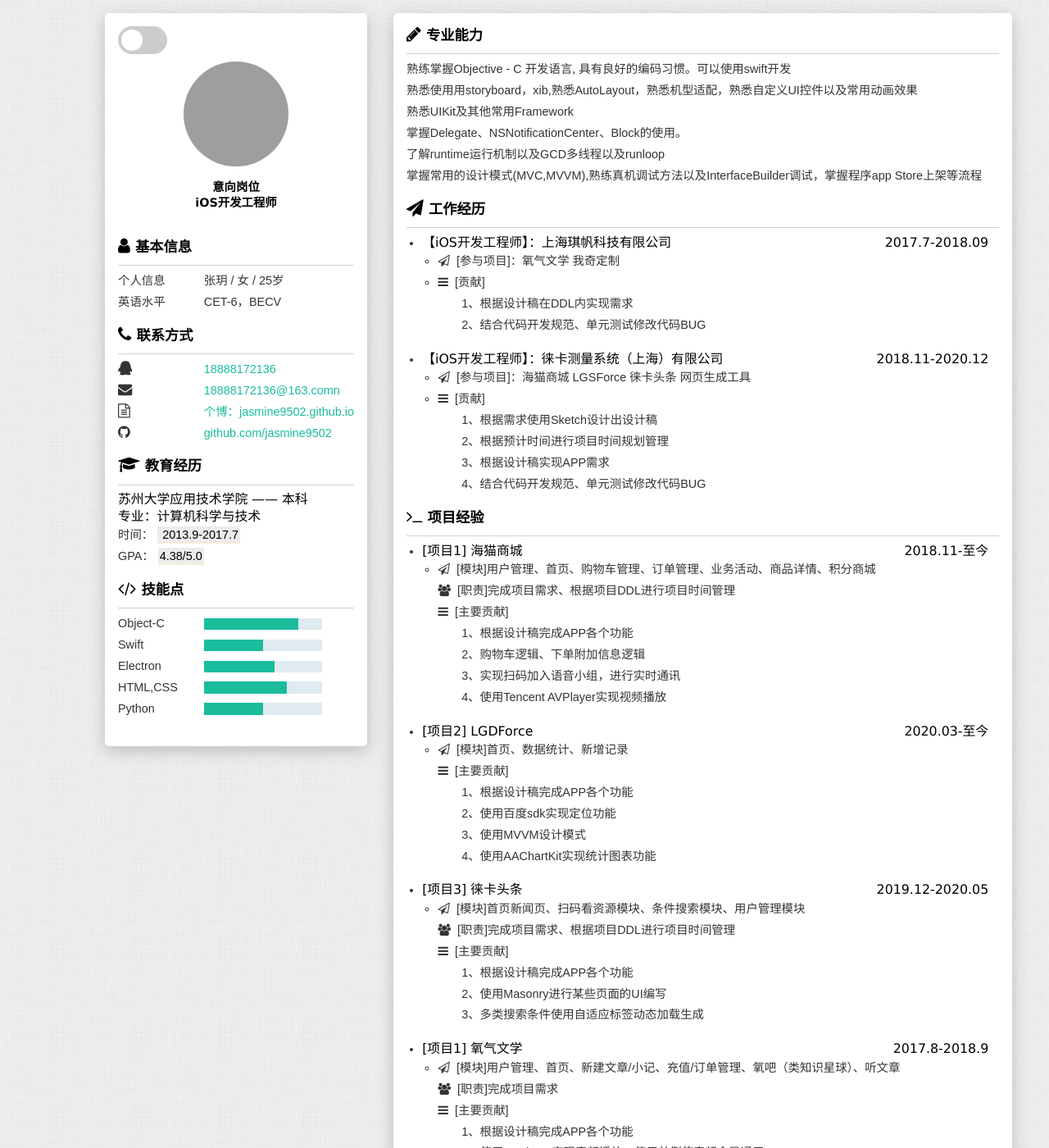
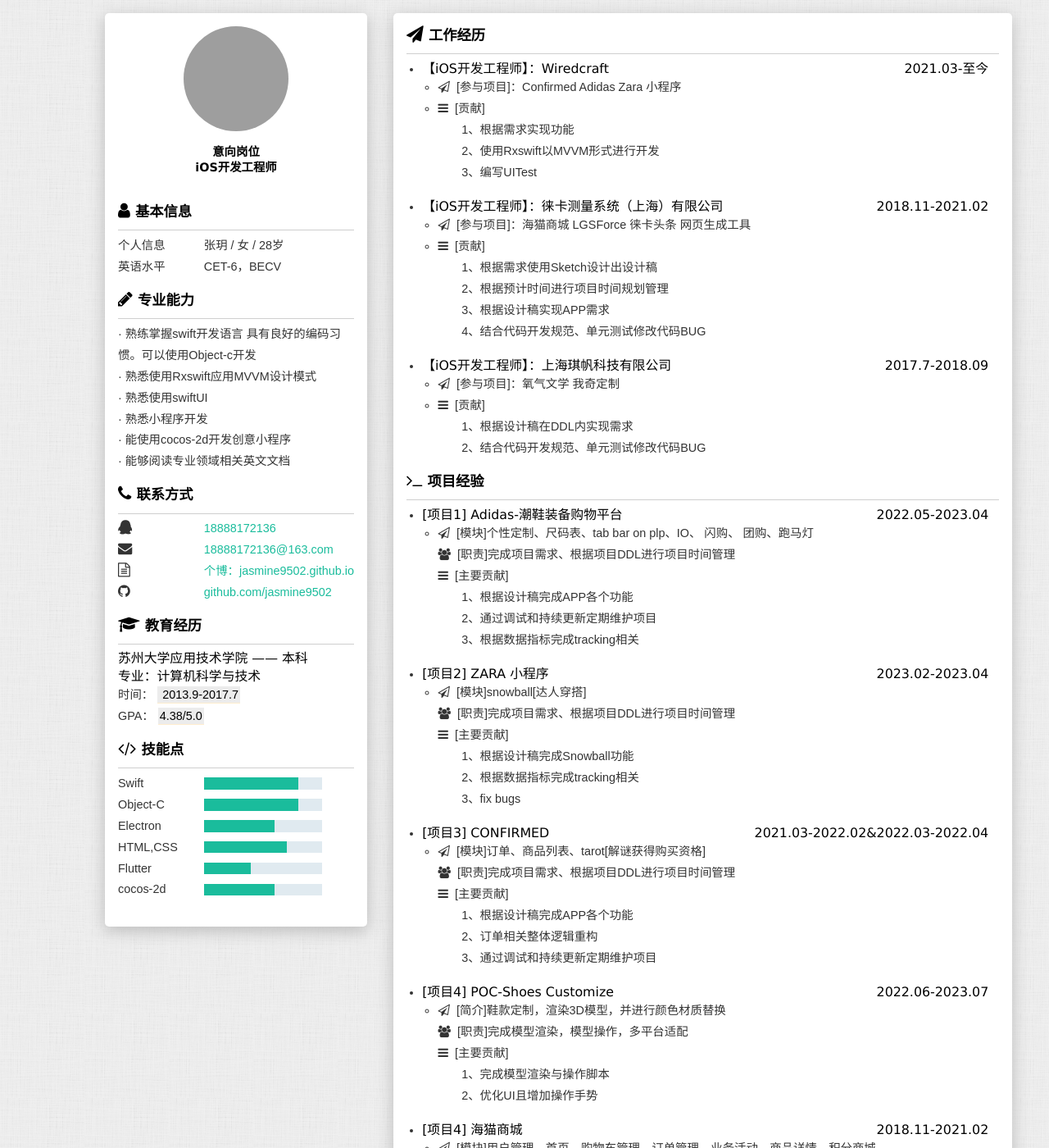
Before and after one commit to jasmine9502/jasmine9502.github.io, a Jekyll site: the page about/about.html, which Jekyll copies as it is, in a window 1280 px wide and 1400 px high. Shown: the whole window at 82% size. Built offline with Jekyll 4.4.1, drawn with Linux system fonts in a browser that asks for light colours; some of the changed text lies outside the part shown; grey boxes are pictures that could not be loaded.

Commit message:
Update about.html

```diff
--- a/about/about.html
+++ b/about/about.html
@@ -37,7 +37,7 @@
     <article class="container">
         <section class="side" id="side">
 
-
+<!--
             <label class="switch" style="display: none;" onchange="switchFixed()">
                 <script type="text/javaScript">
                     function switchFixed() {
@@ -47,7 +47,7 @@
             </script>
                 <input id="cb" type="checkbox">
                 <span class="slider round"></span>
-            </label>
+            </label> -->
             <style>
                 @media (min-width: 414px) {
                     .switch {
@@ -137,7 +137,7 @@
                 <ul>
                     <li>
                         <label>个人信息</label>
-                        <span>张玥 / 女 / 25岁</span>
+                        <span>张玥 / 女 / 28岁</span>
                     </li>
                     <li>
                         <label>英语水平</label>
@@ -146,6 +146,24 @@
 
                 </ul>
             </section>
+
+                        <!-- 专业能力 -->
+                        <section class="work info-unit">
+                            <h2>
+                                <i class="fa fa-pencil" aria-hidden="true"></i>专业能力</h2>
+                            <hr />
+                            <p>· 熟练掌握swift开发语言 具有良好的编码习惯。可以使用Object-c开发
+                            </p>
+                            <p>· 熟悉使用Rxswift应用MVVM设计模式</p>
+                            <p>· 熟悉使用swiftUI</p>
+                            <!-- <p>
+                                熟悉常用数据结构(Array、List、Stack、Queue、Heap、Tree),了解Hash、跳表，熟悉常用的排序算法(冒泡、插入、选择、快排、堆排、归并、桶)
+                            </p> -->
+                            <p>· 熟悉小程序开发</p>
+                            <p>· 能使用cocos-2d开发创意小程序</p>
+                            <p>· 能够阅读专业领域相关英文文档</p>
+
+                        </section>
 
             <!-- 联系方式 -->
             <section class="contact info-unit">
@@ -159,7 +177,7 @@
                     </li>
                     <li>
                         <label><i class="fa fa-envelope"></i></label>
-                        <a href="18888172136@163.com" target="_blank">18888172136@163.comn</a>
+                        <a href="18888172136@163.com" target="_blank">18888172136@163.com</a>
                     </li>
                     <li>
                         <label><i class="fa fa-file-text-o"></i></label>
@@ -210,13 +228,13 @@
                     <i class="fa fa-code" aria-hidden="true"></i>技能点</h2>
                 <hr/>
                 <ul>
+                	<li>
+                        <label>Swift</label>
+                        <progress value="80" max="100"></progress>
+                    </li>
                     <li>
                         <label>Object-C</label>
                         <progress value="80" max="100"></progress>
-                    </li>
-                    <li>
-                        <label>Swift</label>
-                        <progress value="50" max="100"></progress>
                     </li>
                     <li>
                         <label>Electron</label>
@@ -227,39 +245,18 @@
                         <progress value="70" max="100"></progress>
                     </li>
                     <li>
-                        <label>Python</label>
-                        <progress value="50" max="100"></progress>
+                        <label>Flutter</label>
+                        <progress value="40" max="100"></progress>
+                    </li>
+                    <li>
+                        <label>cocos-2d</label>
+                        <progress value="60" max="100"></progress>
                     </li>
                 </ul>
             </section>
         </section>
 
         <section class="main">
-
-            <!-- 专业能力 -->
-            <section class="work info-unit">
-                <h2>
-                    <i class="fa fa-pencil" aria-hidden="true"></i>专业能力</h2>
-                <hr />
-                <p> 熟练掌握Objective - C 开发语言, 具有良好的编码习惯。可以使用swift开发
-                </p>
-                <p>熟悉使用用storyboard，xib,熟悉AutoLayout，熟悉机型适配，熟悉自定义UI控件以及常用动画效果</p>
-                <!-- <p>
-                    熟悉常用数据结构(Array、List、Stack、Queue、Heap、Tree),了解Hash、跳表，熟悉常用的排序算法(冒泡、插入、选择、快排、堆排、归并、桶)
-                </p> -->
-                <p>
-                    熟悉UIKit及其他常用Framework
-                </p>
-                <p>
-                    掌握Delegate、NSNotificationCenter、Block的使用。
-                </p>
-                <p>
-                    了解runtime运行机制以及GCD多线程以及runloop
-                </p>
-                <p>
-                    掌握常用的设计模式(MVC,MVVM),熟练真机调试方法以及InterfaceBuilder调试，掌握程序app Store上架等流程
-                </p>
-            </section>
 
             <!-- 工作经历 -->
 
@@ -268,6 +265,52 @@
                     <i class="fa fa-paper-plane" aria-hidden="true"></i>工作经历</h2>
                 <hr />
                 <ul>
+                	<li>
+                        <h3>
+                            <span>【iOS开发工程师】：Wiredcraft</span>
+                            <time>2021.03-至今</time>
+                        </h3>
+                        <ul class="info-content">
+                            <li><i class="fa fa-paper-plane-o" aria-hidden="true"></i>
+                                [参与项目]：Confirmed
+                                          Adidas
+                                          Zara 小程序
+                            </li>
+                            <li>
+                                <i class="fa fa-bars" aria-hidden="true"></i>
+                                [贡献]<br />
+                                <p>
+                                    &emsp;&emsp;1、根据需求实现功能<br />
+                                    &emsp;&emsp;2、使用Rxswift以MVVM形式进行开发<br />
+                                    &emsp;&emsp;3、编写UITest
+                                </p>
+                            </li>
+                        </ul>
+                    </li>
+                	<li>
+                        <h3>
+                            <span>【iOS开发工程师】：徕卡测量系统（上海）有限公司</span>
+                            <time>2018.11-2021.02</time>
+                        </h3>
+                        <ul class="info-content">
+                            <li><i class="fa fa-paper-plane-o" aria-hidden="true"></i>
+                                [参与项目]：海猫商城
+                                          LGSForce
+                                          徕卡头条
+                                          网页生成工具
+                            </li>
+                            <li>
+                                <i class="fa fa-bars" aria-hidden="true"></i>
+                                [贡献]<br />
+                                <p>
+                                    &emsp;&emsp;1、根据需求使用Sketch设计出设计稿<br />
+                                    &emsp;&emsp;2、根据预计时间进行项目时间规划管理<br />
+                                    &emsp;&emsp;3、根据设计稿实现APP需求<br />
+                                    &emsp;&emsp;4、结合代码开发规范、单元测试修改代码BUG
+                                </p>
+                            </li>
+                        </ul>
+                    </li>
                     <li>
                         <h3>
                             <span>【iOS开发工程师】：上海琪帆科技有限公司</span>
@@ -288,30 +331,6 @@
                             </li>
                         </ul>
                     </li>
-                    <li>
-                        <h3>
-                            <span>【iOS开发工程师】：徕卡测量系统（上海）有限公司</span>
-                            <time>2018.11-2020.12</time>
-                        </h3>
-                        <ul class="info-content">
-                            <li><i class="fa fa-paper-plane-o" aria-hidden="true"></i>
-                                [参与项目]：海猫商城
-                                          LGSForce
-                                          徕卡头条
-                                          网页生成工具
-                            </li>
-                            <li>
-                                <i class="fa fa-bars" aria-hidden="true"></i>
-                                [贡献]<br />
-                                <p>
-                                    &emsp;&emsp;1、根据需求使用Sketch设计出设计稿<br />
-                                    &emsp;&emsp;2、根据预计时间进行项目时间规划管理<br />
-                                    &emsp;&emsp;3、根据设计稿实现APP需求<br />
-                                    &emsp;&emsp;4、结合代码开发规范、单元测试修改代码BUG
-                                </p>
-                            </li>
-                        </ul>
-                    </li>
                 </ul>
             </section>
 
@@ -323,8 +342,99 @@
                 <ul>
                     <li>
                         <h3>
-                            <span>[项目1] 海猫商城</span>
-                            <time>2018.11-至今</time>
+                            <span>[项目1] Adidas-潮鞋装备购物平台 </span>
+                            <time>2022.05-2023.04</time>
+                        </h3>
+                        <ul class="info-content">
+                            <li>
+                                <i class="fa fa-paper-plane-o" aria-hidden="true"></i>
+                                [模块]个性定制、尺码表、tab bar on plp、IO、 闪购、 团购、跑马灯
+                                <br />
+                                <i class="fa fa-users" aria-hidden="true"></i>
+                                [职责]完成项目需求、根据项目DDL进行项目时间管理
+                                <br />
+                                <i class="fa fa-bars" aria-hidden="true"></i>
+                                [主要贡献]<br />
+                                <p>
+                                    &emsp;&emsp;1、根据设计稿完成APP各个功能<br />
+                                    &emsp;&emsp;2、通过调试和持续更新定期维护项目<br />
+                                    &emsp;&emsp;3、根据数据指标完成tracking相关
+                                </p>
+                            </li>
+                        </ul>
+                    </li>
+                    <li>
+                        <h3>
+                            <span>[项目2] ZARA 小程序 </span>
+                            <time>2023.02-2023.04</time>
+                        </h3>
+                        <ul class="info-content">
+                            <li>
+                                <i class="fa fa-paper-plane-o" aria-hidden="true"></i>
+                                [模块]snowball[达人穿搭]
+                                <br />
+                                <i class="fa fa-users" aria-hidden="true"></i>
+                                [职责]完成项目需求、根据项目DDL进行项目时间管理
+                                <br />
+                                <i class="fa fa-bars" aria-hidden="true"></i>
+                                [主要贡献]<br />
+                                <p>
+                                    &emsp;&emsp;1、根据设计稿完成Snowball功能<br />
+                                    &emsp;&emsp;2、根据数据指标完成tracking相关<br />
+                                    &emsp;&emsp;3、fix bugs
+                                </p>
+                            </li>
+                        </ul>
+                    </li>
+                	<li>
+                        <h3>
+                            <span>[项目3] CONFIRMED </span>
+                            <time>2021.03-2022.02&2022.03-2022.04</time>
+                        </h3>
+                        <ul class="info-content">
+                            <li>
+                                <i class="fa fa-paper-plane-o" aria-hidden="true"></i>
+                                [模块]订单、商品列表、tarot[解谜获得购买资格]
+                                <br />
+                                <i class="fa fa-users" aria-hidden="true"></i>
+                                [职责]完成项目需求、根据项目DDL进行项目时间管理
+                                <br />
+                                <i class="fa fa-bars" aria-hidden="true"></i>
+                                [主要贡献]<br />
+                                <p>
+                                    &emsp;&emsp;1、根据设计稿完成APP各个功能<br />
+                                    &emsp;&emsp;2、订单相关整体逻辑重构<br />
+                                    &emsp;&emsp;3、通过调试和持续更新定期维护项目
+                                </p>
+                            </li>
+                        </ul>
+                    </li>
+                    <li>
+                        <h3>
+                            <span>[项目4] POC-Shoes Customize </span>
+                            <time>2022.06-2023.07</time>
+                        </h3>
+                        <ul class="info-content">
+                            <li>
+                                <i class="fa fa-paper-plane-o" aria-hidden="true"></i>
+                                [简介]鞋款定制，渲染3D模型，并进行颜色材质替换
+                                <br />
+                                <i class="fa fa-users" aria-hidden="true"></i>
+                                [职责]完成模型渲染，模型操作，多平台适配
+                                <br />
+                                <i class="fa fa-bars" aria-hidden="true"></i>
+                                [主要贡献]<br />
+                                <p>
+                                    &emsp;&emsp;1、完成模型渲染与操作脚本<br />
+                                    &emsp;&emsp;2、优化UI且增加操作手势<br />
+                                </p>
+                            </li>
+                        </ul>
+                    </li>
+                    <li>
+                        <h3>
+                            <span>[项目4] 海猫商城</span>
+                            <time>2018.11-2021.02</time>
                         </h3>
                         <ul class="info-content">
                             <li>
@@ -347,8 +457,8 @@
                     </li>
                     <li>
                         <h3>
-                            <span>[项目2] LGDForce</span>
-                            <time>2020.03-至今</time>
+                            <span>[项目5] LGDForce</span>
+                            <time>2020.03-2021.01</time>
                         </h3>
                         <ul class="info-content">
                             <li>
@@ -368,30 +478,7 @@
                     </li>
                     <li>
                         <h3>
-                            <span>[项目3] 徕卡头条</span>
-                            <time>2019.12-2020.05</time>
-                        </h3>
-                        <ul class="info-content">
-                            <li>
-                                <i class="fa fa-paper-plane-o" aria-hidden="true"></i>
-                                [模块]首页新闻页、扫码看资源模块、条件搜索模块、用户管理模块
-                                <br />
-                                <i class="fa fa-users" aria-hidden="true"></i>
-                                [职责]完成项目需求、根据项目DDL进行项目时间管理
-                                <br />
-                                <i class="fa fa-bars" aria-hidden="true"></i>
-                                [主要贡献]<br />
-                                <p>
-                                    &emsp;&emsp;1、根据设计稿完成APP各个功能<br />
-                                    &emsp;&emsp;2、使用Masonry进行某些页面的UI编写<br />
-                                    &emsp;&emsp;3、多类搜索条件使用自适应标签动态加载生成
-                                </p>
-                            </li>
-                        </ul>
-                    </li>
-                    <li>
-                        <h3>
-                            <span>[项目1] 氧气文学</span>
+                            <span>[项目6] 氧气文学</span>
                             <time>2017.8-2018.9</time>
                         </h3>
                         <ul class="info-content">
@@ -413,34 +500,8 @@
                             </li>
                         </ul>
                     </li>
-                    <li>
-                        <h3>
-                            <span>[项目2] 我奇定制</span>
-                            <time>2017.12-2028.6</time>
-                        </h3>
-                        <ul class="info-content">
-                            <li>
-                                <i class="fa fa-paper-plane-o" aria-hidden="true"></i>
-                                [模块]用户管理、订单管理、购物车管理、下载素材管理等
-                            </li>
-                            <li>
-                                <i class="fa fa-bars" aria-hidden="true"></i>
-                                [主要贡献]<br />
-                                <p>
-                                    &emsp;&emsp;1、购物车逻辑处理
-                                    <br>&emsp;&emsp;2、对于网络素材进行下载，并管理下载素材
-                                    <br>&emsp;&emsp;3、结合 OpenGL 实现图片背景去除，滤镜添加
-                                </p>
-                            </li>
-                        </ul>
-                    </li>
-
                 </ul>
             </section>
-
-
-
-
         </section>
     </article>
 
```
